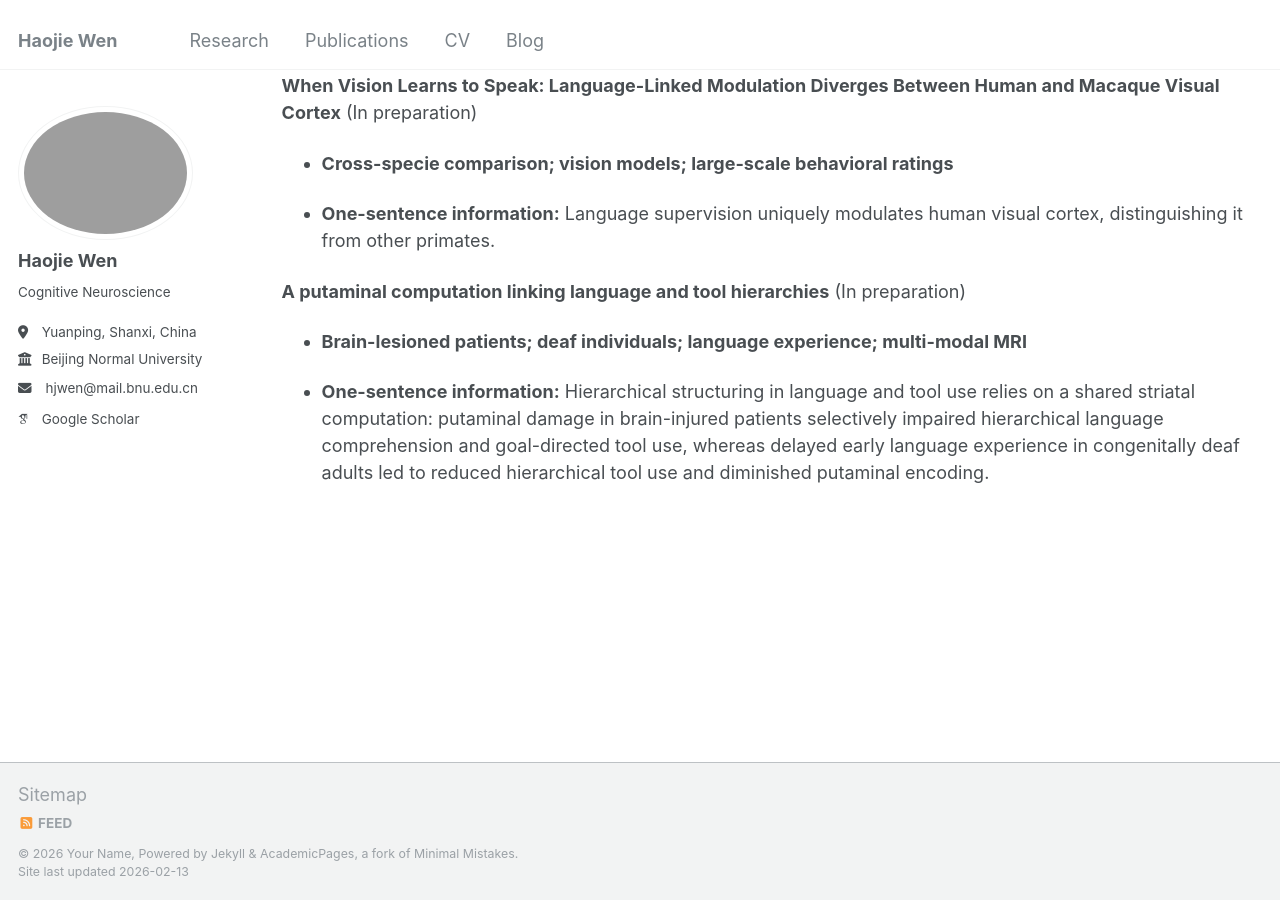
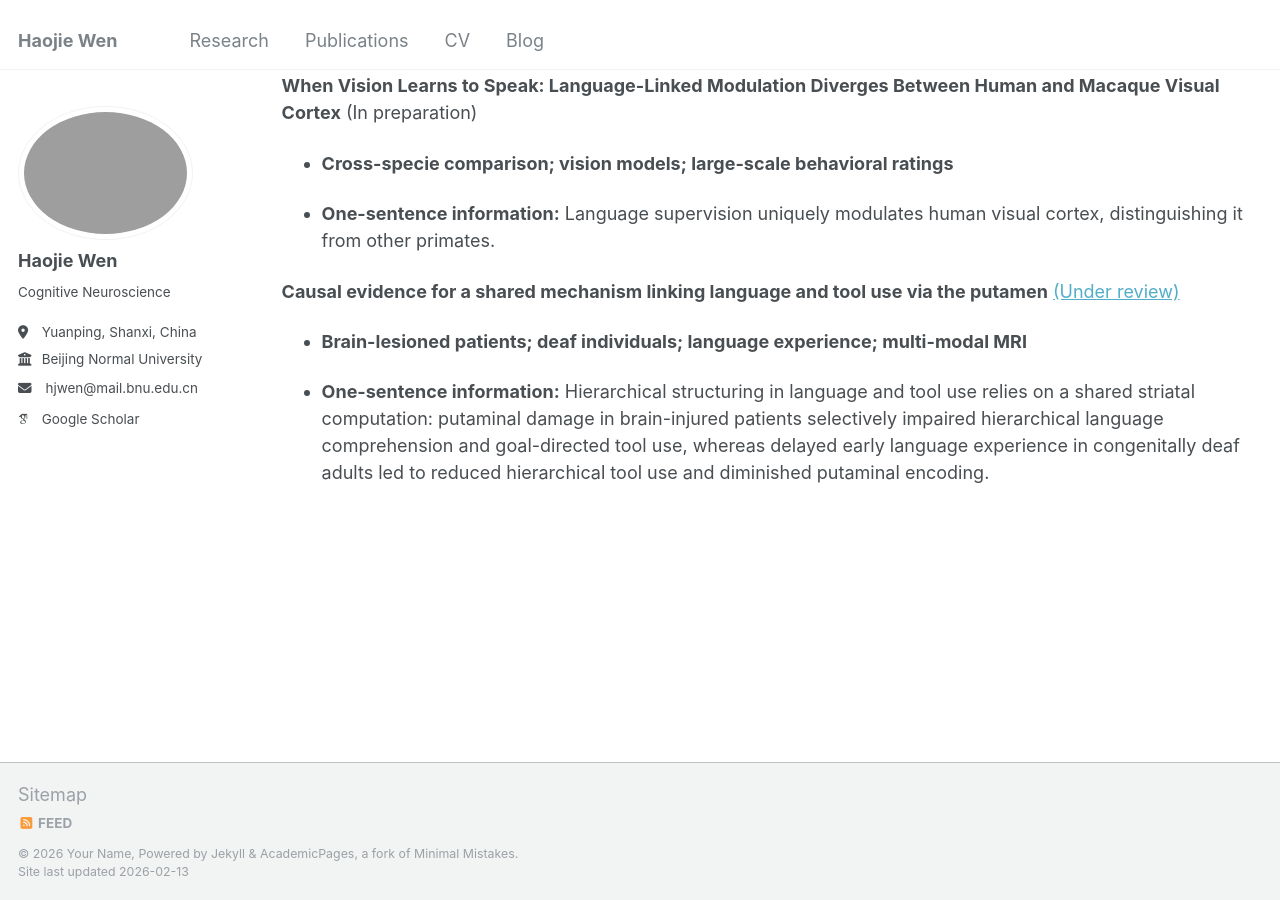
Before and after one commit to happyhaojie/happyhaojie.github.io, a Jekyll site: the page built from _pages/research.md, in a window 1280 px wide and 900 px high, scrolled down 1762 px. Built offline with Jekyll 4.4.1, drawn with Linux system fonts in a browser that asks for light colours; some web fonts are replaced.

Commit message:
Update research.md

```diff
--- a/_pages/research.md
+++ b/_pages/research.md
@@ -53,7 +53,7 @@ Does language influence more fundamental cognitive functions, such as vision? We
 
 - **One-sentence information:** Language supervision uniquely modulates human visual cortex, distinguishing it from other primates.
 
-**A putaminal computation linking language and tool hierarchies** (In preparation)
+**Causal evidence for a shared mechanism linking language and tool use via the putamen** [(Under review)](/files/Fan_2026_preprint.pdf)
 
 - **Brain-lesioned patients; deaf individuals; language experience; multi-modal MRI**
 
```
